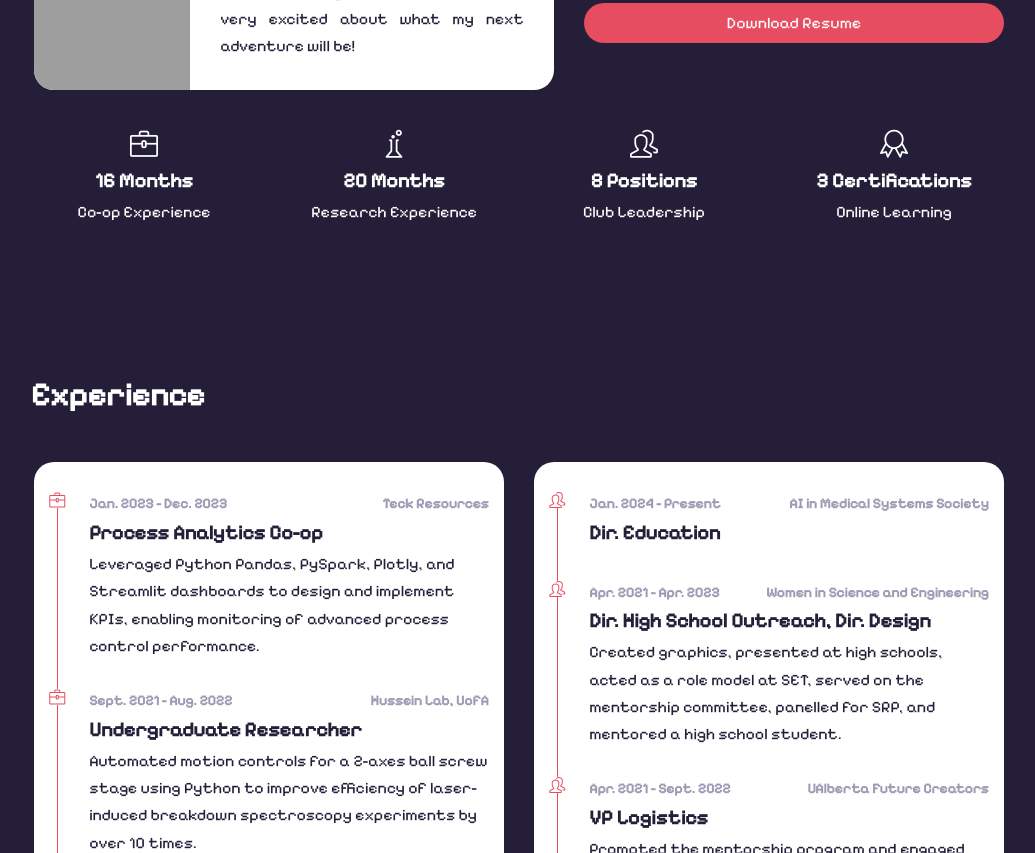
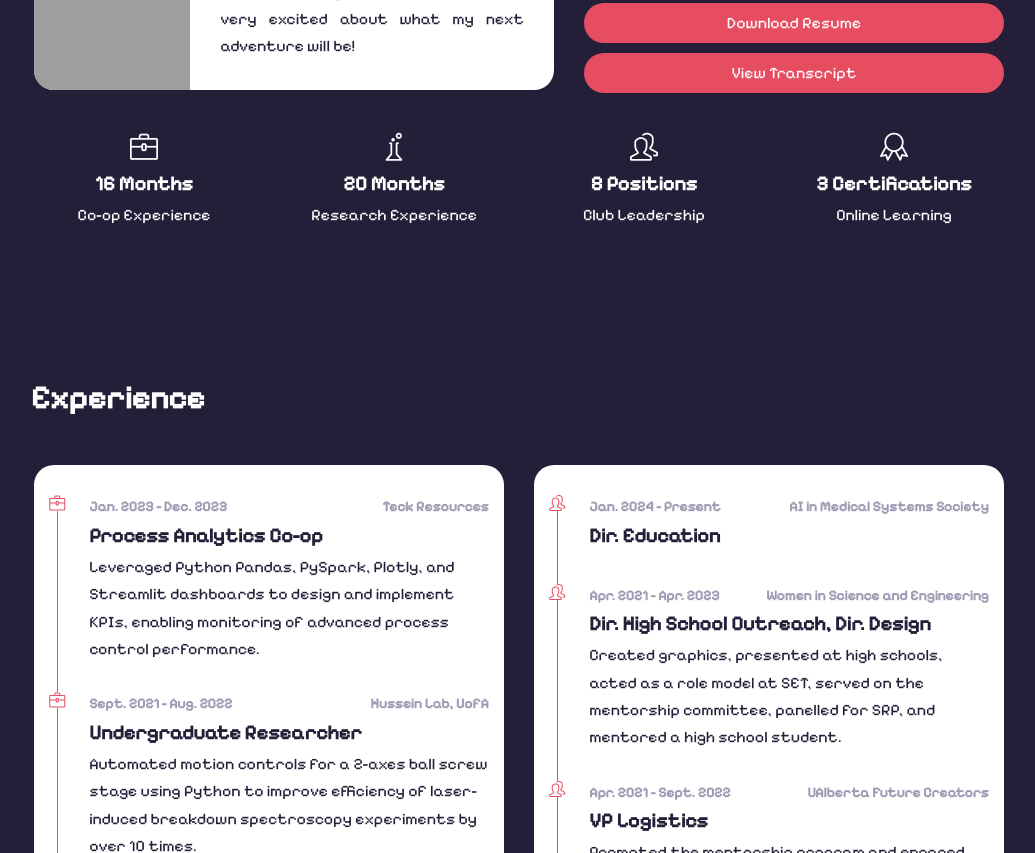
Before and after one commit to Ying-SunWan/portfolio, a plain HTML site: page index.html in a window 1280 px wide. Shown: the part 1254-2107 px from the top of the page, without its empty margins (121-1156 px from the left). Drawn offline with nearby package versions, Linux system fonts and the light colour scheme; grey boxes are pictures that could not be loaded.

Commit message:
added transcript

```diff
--- a/index.html
+++ b/index.html
@@ -107,6 +107,7 @@
                             </div>
                         </div>
                         <a href="assets/file/YingWan_Resume.pdf" download="YingWan_Resume.pdf" class="btn btn-default" id="download-btn">Download Resume</a>
+                        <a href="https://transcript-reader.streamlit.app" class="btn btn-default" id="transcript-btn" target="_blank">View Transcript</a>
                     </div>
                 </div>
                 <div class="row">
--- a/style/about.css
+++ b/style/about.css
@@ -57,6 +57,12 @@
     justify-content: center;
 }
 
+#transcript-btn {
+    margin-top: 10px;
+    display: flex;
+    justify-content: center;
+}
+
 #download-btn:hover {
     cursor: pointer;
 }
--- a/style/style.css
+++ b/style/style.css
@@ -103,6 +103,9 @@ img {
     height: auto;
     vertical-align: middle;
 }
+iframe {
+    font-size: var(--h3-font-size);
+}
 ul {
     list-style: none;
 }
```
